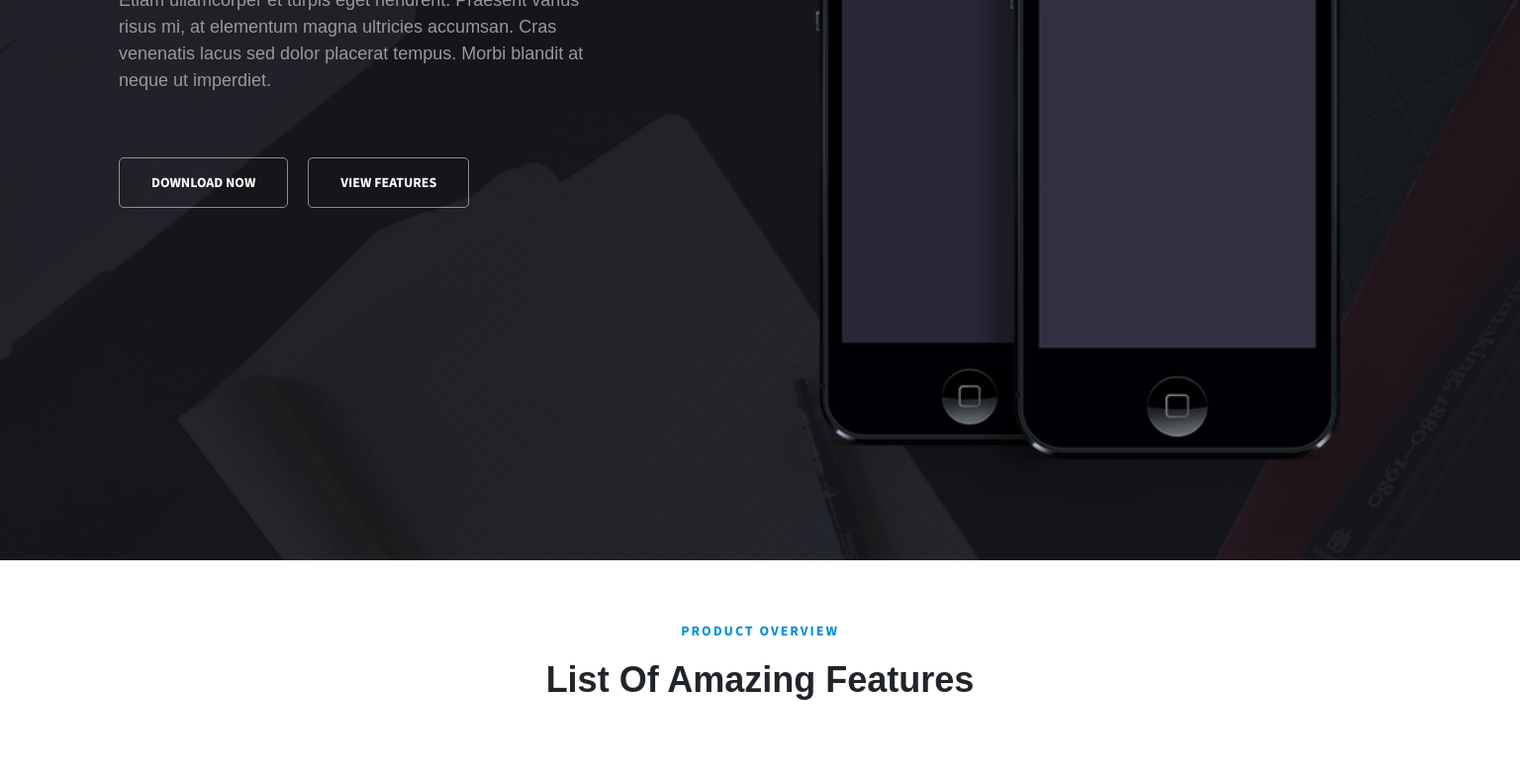
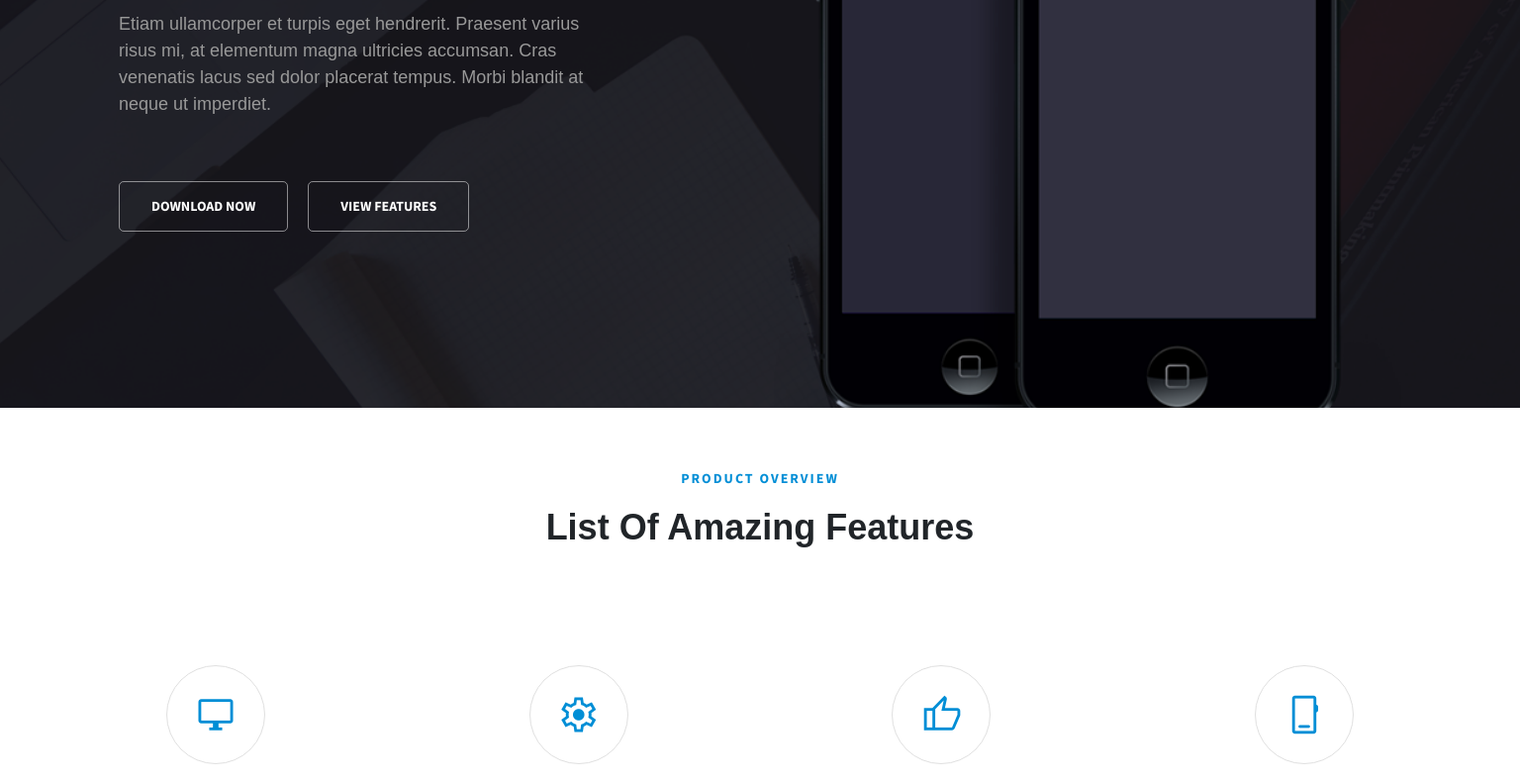
Before and after one commit to mushfique01/lucid, a plain HTML site: page index.html in a window 1536 px wide. Shown: the part 366-1156 px from the top of the page at 99% size. Drawn offline with nearby package versions, Linux system fonts and the light colour scheme; a web font is replaced by a local one.

Commit message:
Update media.css

```diff
--- a/css/media.css
+++ b/css/media.css
@@ -1,3 +1,26 @@
+@media (min-width: 1199px){
+  .banner {
+    position: relative;
+    top: 100px;
+  }
+  .banner .text {
+    margin-top: 50px;
+  }
+  .bannerContent {
+    margin-top: -10px;
+  }
+}
+@media (min-width: 1399px){
+  .banner {
+    top: 124px;
+  }
+  .banner .text {
+    margin-top: 0;
+  }
+  .bannerContent {
+    margin-top: -90px;
+  }
+}
 @media (max-width: 1399px) {
   .ad h1 {
     font-size: 34px;
```
